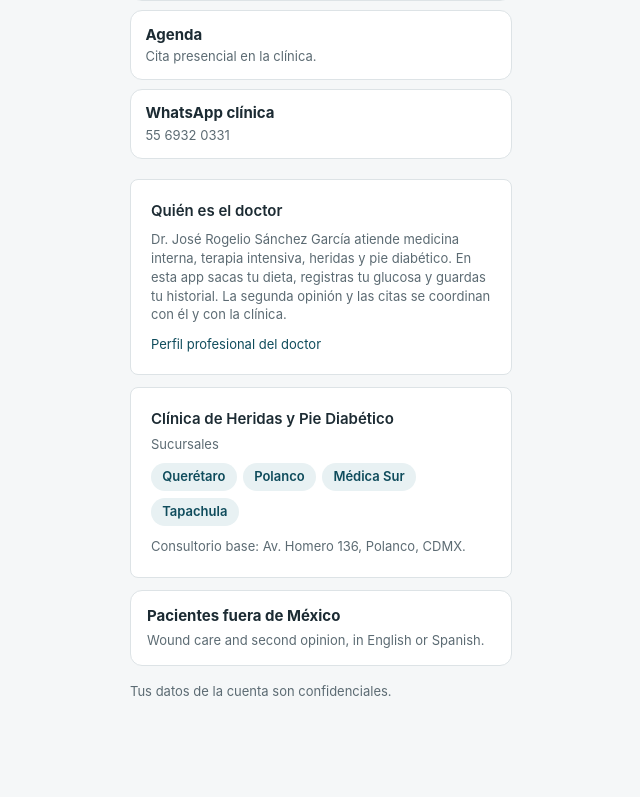
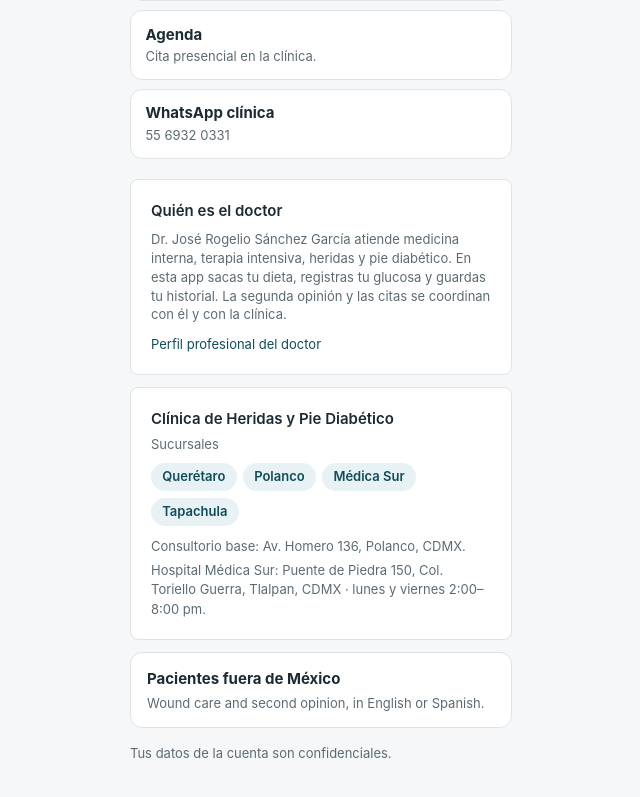
Before and after one commit to drjrsg79-png/Docrogeliosanchez, a React (Vite) app: page / in a window 1280 px wide. Shown: the part 1256-2053 px from the top of the page, without its empty margins (319-959 px from the left). Before the commit the page ends 2005 px from the top, so only its background shows below. Built offline with nearby package versions, Linux system fonts and the light colour scheme.

Commit message:
Show Médica Sur address and Mon/Fri hours on ClinicCard

```diff
--- a/src/components/ClinicCard.jsx
+++ b/src/components/ClinicCard.jsx
@@ -1,5 +1,7 @@
 import {
   CLINIC_NAME,
+  MEDICA_SUR_ADDRESS,
+  MEDICA_SUR_HOURS,
   POLANCO_ADDRESS,
   SUCURSALES,
   WA_CLINIC_MESSAGE,
@@ -18,6 +20,7 @@ export default function ClinicCard({ includeWhatsApp = true }) {
         ))}
       </div>
       <p className="card-meta">Consultorio base: {POLANCO_ADDRESS}.</p>
+      <p className="card-meta">Hospital Médica Sur: {MEDICA_SUR_ADDRESS} · {MEDICA_SUR_HOURS}.</p>
       {includeWhatsApp && (
         <div className="clinic-actions">
           <a
```
